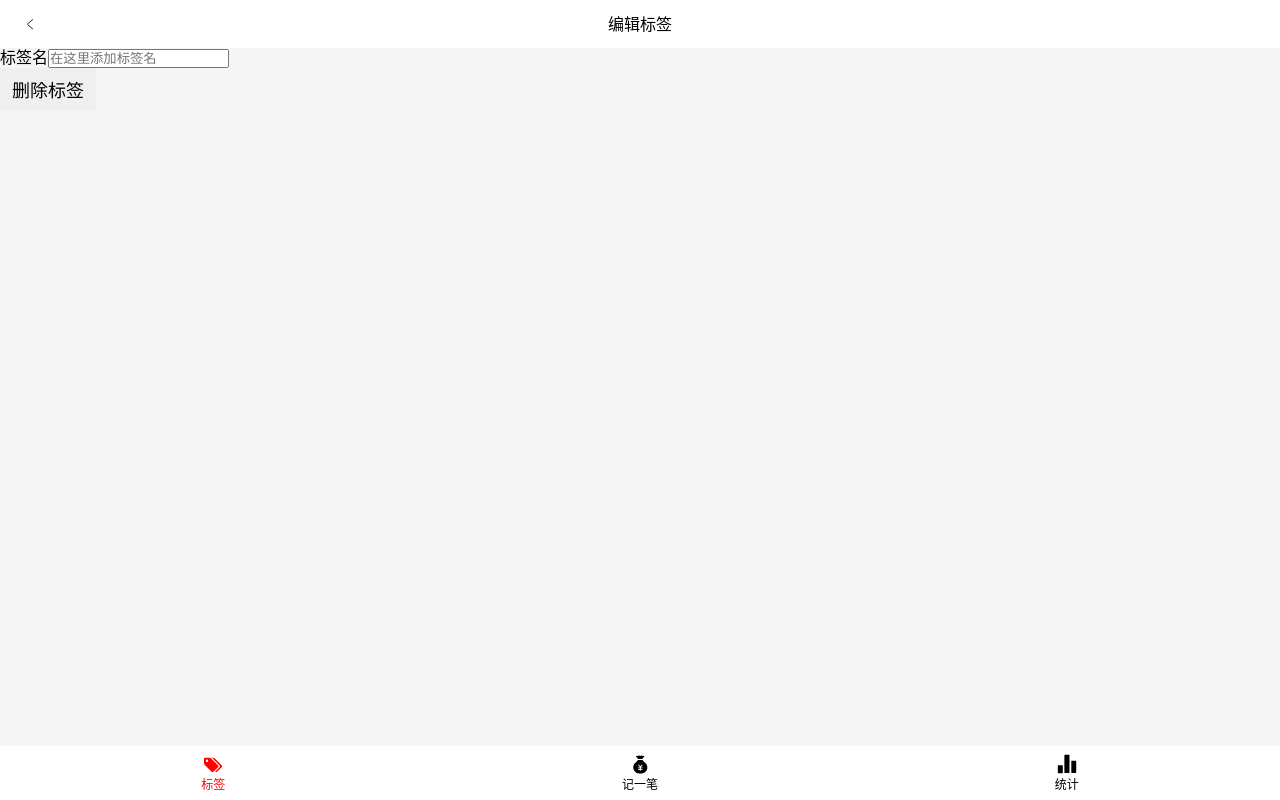
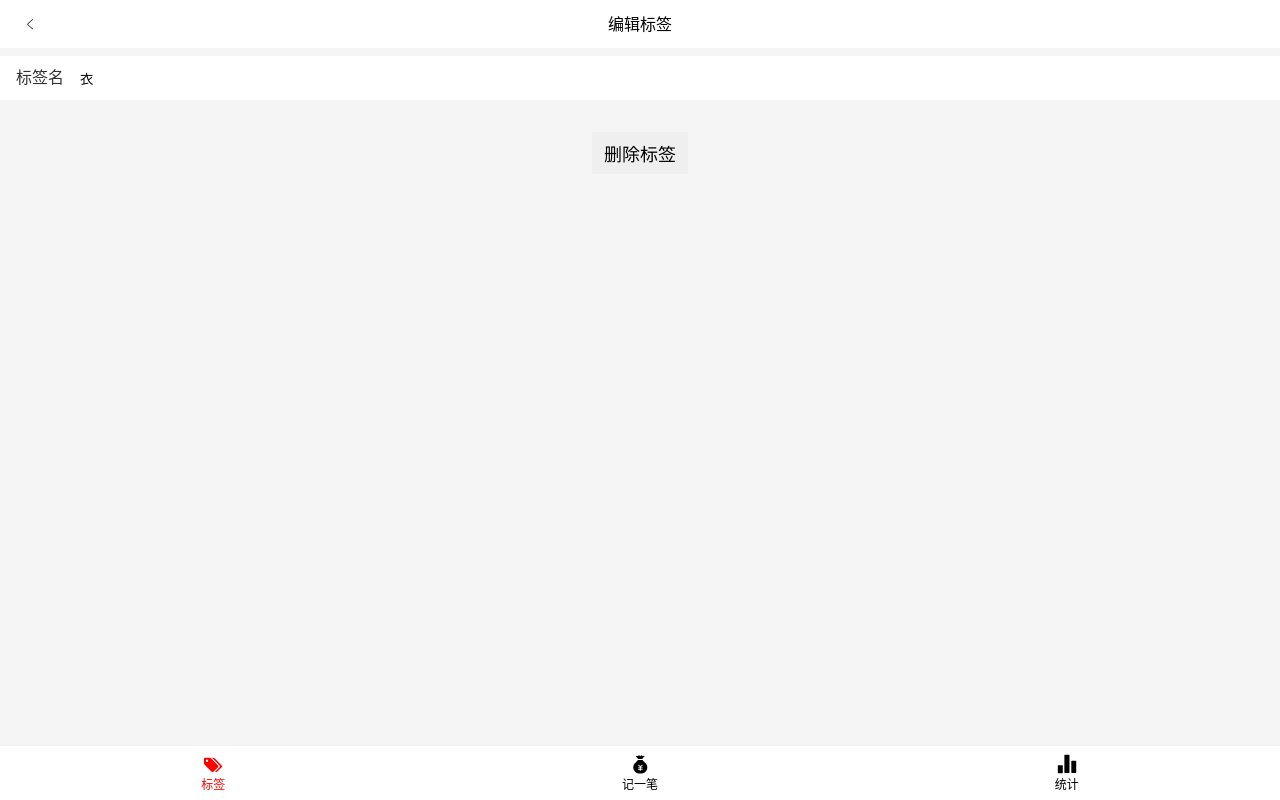
Before and after one commit to gloriacc/save-money, a React app: page /#/tags/1 in a window 1280 px wide. Built offline with nearby package versions, Linux system fonts and the light colour scheme.

Commit message:
封装 Input 组件

```diff
--- /dev/null
+++ b/src/components/Input.tsx
@@ -0,0 +1,38 @@
+import React from 'react';
+import styled from 'styled-components';
+
+const Label = styled.div`
+  display: flex;
+  align-items: center;
+  justify-content: center;
+  font-size: 16px;
+  height: 44px;
+  padding: 0 16px;
+  > label {
+    color: #333;
+    margin-right: 16px;
+    white-space: nowrap;
+  }
+  > input {
+    display: block;
+    background: none;
+    border: none;
+    outline: none;
+    width: 100%;
+  }
+`;
+
+type InputProps = {
+  label: string
+} & React.InputHTMLAttributes<HTMLInputElement>;
+
+const Input: React.FC<InputProps> = (props)=> {
+  const {children, label, ...rest} = props;
+  return (
+    <Label>
+      <label>{label}</label>
+      <input {...rest}/>
+    </Label>
+  )
+}
+export {Input};
--- a/src/views/Bills/RemarkSection.tsx
+++ b/src/views/Bills/RemarkSection.tsx
@@ -1,23 +1,9 @@
 import styled from 'styled-components';
-import React, {useRef} from 'react';
+import React, {ChangeEventHandler, useRef} from 'react';
+import {Input} from '../../components/Input';
 
 const Wrapper = styled.section`
-  padding: 0 16px;
-  display: flex;
-  align-items: center;
-  > label {
-    color: #333;
-    margin-right: 16px;
-    white-space: nowrap;
-    line-height: 72px;
-  }
-  > input {
-    display: block;
-    background: none;
-    border: none;
-    outline: none;
-    width: 100%;
-  }
+  padding: 8px 0;
 `;
 
 type Props = {
@@ -27,22 +13,12 @@ type Props = {
 
 const RemarkSection: React.FC<Props> = (props) => {
   const remark = props.value;
-  const refInput = useRef<HTMLInputElement>(null)
-  const onBlur = () => {
-    if (refInput.current !== null) {
-      props.onChange(refInput.current.value);
-    }
+  const onChange: ChangeEventHandler<HTMLInputElement> = (e) => {
+    props.onChange(e.target.value);
   }
   return (
     <Wrapper>
-      <label>备注</label>
-      <input
-        type="text"
-        placeholder="在这里添加备注"
-        ref={refInput}
-        defaultValue={remark}
-        onBlur={onBlur}
-      />
+      <Input label="备注" placeholder="在这里添加备注" value={remark} onChange={onChange}/>
     </Wrapper>
   )
 };
--- a/src/views/Tag.tsx
+++ b/src/views/Tag.tsx
@@ -1,10 +1,11 @@
-import React from 'react';
+import React, {ChangeEventHandler} from 'react';
 import {useTags} from '../useTags';
 import {useParams} from 'react-router-dom';
 import Layout from '../components/Layout';
 import Icon from '../components/Icon';
 import styled from 'styled-components';
 import {Button} from '../components/Button';
+import {Input} from '../components/Input';
 
 const Header = styled.header`
   font-size: 16px;
@@ -19,6 +20,18 @@ const Header = styled.header`
     align-items: center;
     left: 22px;
   }
+`;
+
+const InputWrapper = styled.div`
+  background: #FFF;
+  margin-top: 8px;
+`;
+
+const ButtonWrapper = styled.div`
+  display: flex;
+  justify-content: center;
+  align-items: center;
+  padding: 32px 0;
 `;
 
 type Params = {
@@ -37,16 +50,12 @@ const Tag: React.FC = () => {
           </div>
           <span>编辑标签</span>
         </Header>
-        <div>
-          <label>标签名</label>
-          <input
-            type="text"
-            placeholder="在这里添加标签名"
-          />
-        </div>
-        <div>
+        <InputWrapper>
+          <Input label="标签名" type="text" placeholder="在这里添加标签名" defaultValue={tag.name}/>
+        </InputWrapper>
+        <ButtonWrapper>
           <Button>删除标签</Button>
-        </div>
+        </ButtonWrapper>
 
       </div>
     </Layout>
```
